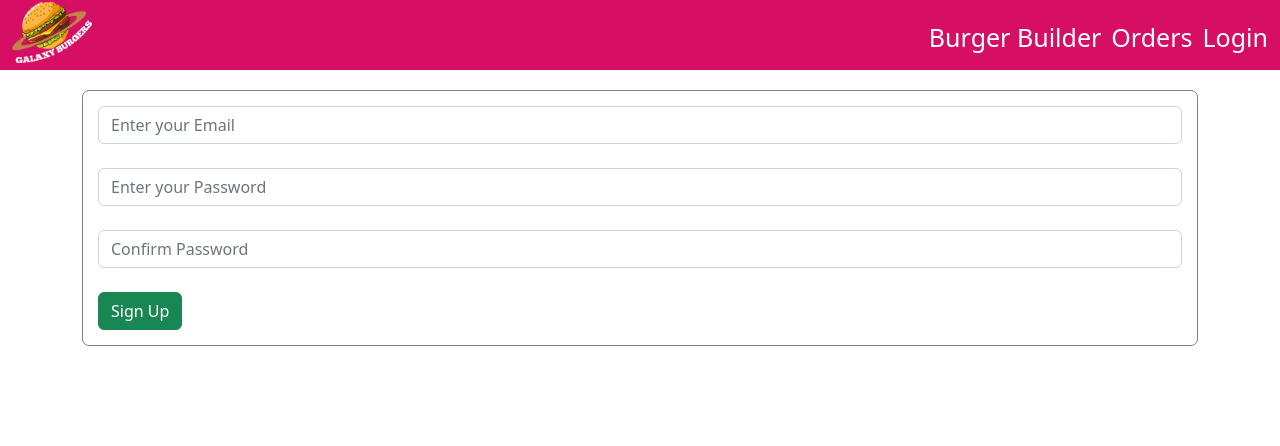
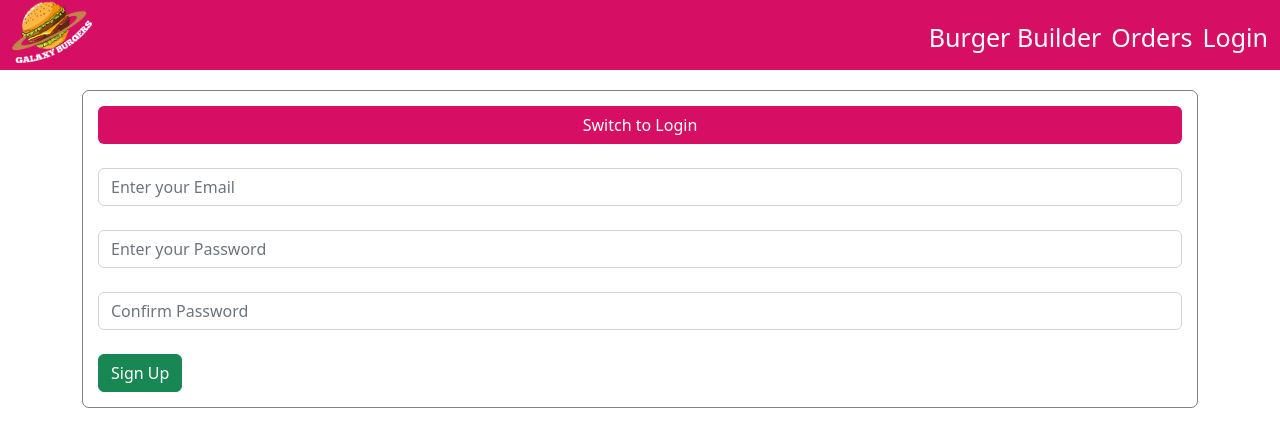
Before and after one commit to Horraira/burger-builder, a React (Create React App) app: page /login in a window 1280 px wide. Shown: the top 446 px of the page. Built offline with nearby package versions, Linux system fonts and the light colour scheme.

Commit message:
Switching Between Sign Up and Login

```diff
--- a/src/Components/Auth/Auth.js
+++ b/src/Components/Auth/Auth.js
@@ -2,6 +2,15 @@ import React, { Component } from "react";
 import { Formik } from "formik";
 
 export default class Auth extends Component {
+  state = {
+    mode: "Sign Up",
+  };
+
+  switchModeHandler = () => {
+    this.setState({
+      mode: this.state.mode === "Sign Up" ? "Login" : "Sign Up",
+    });
+  };
   render() {
     return (
       <div>
@@ -29,11 +38,14 @@ export default class Auth extends Component {
               errors.password = "Must be at least four Characters!";
             }
 
+            if (this.state.mode === "Sign Up") {
               if (!values.passwordConfirm) {
                 errors.passwordConfirm = "Required";
               } else if (values.password != values.passwordConfirm) {
                 errors.passwordConfirm = "Password field doesn not match";
               }
+            }
+
             // console.log(errors);
             return errors;
           }}
@@ -46,6 +58,19 @@ export default class Auth extends Component {
                 borderRadius: "7px",
               }}
             >
+              <button
+                style={{
+                  width: "100%",
+                  backgroundColor: "#D70F64",
+                  color: "white",
+                }}
+                className="btn btn-large"
+                onClick={this.switchModeHandler}
+              >
+                Switch to {this.state.mode == "Sign Up" ? "Login" : "Sign Up"}
+              </button>
+              <br />
+              <br />
               <form onSubmit={handleSubmit}>
                 <input
                   name="email"
@@ -66,6 +91,8 @@ export default class Auth extends Component {
                 />
                 <span style={{ color: "red" }}>{errors.password}</span>
                 <br />
+                {this.state.mode === "Sign Up" ? (
+                  <div>
                     <input
                       name="passwordConfirm"
                       placeholder="Confirm Password"
@@ -73,11 +100,16 @@ export default class Auth extends Component {
                       value={values.passwordConfirm}
                       onChange={handleChange}
                     />
-                <span style={{ color: "red" }}>{errors.passwordConfirm}</span>
+                    <span style={{ color: "red" }}>
+                      {errors.passwordConfirm}
+                    </span>
 
                     <br />
+                  </div>
+                ) : null}
+
                 <button type="submit" className="btn btn-success">
-                  Sign Up
+                  {this.state.mode === "Sign Up" ? "Sign Up" : "Login"}
                 </button>
               </form>
             </div>
```
Lines whose indentation alone changed are shown as unchanged.
